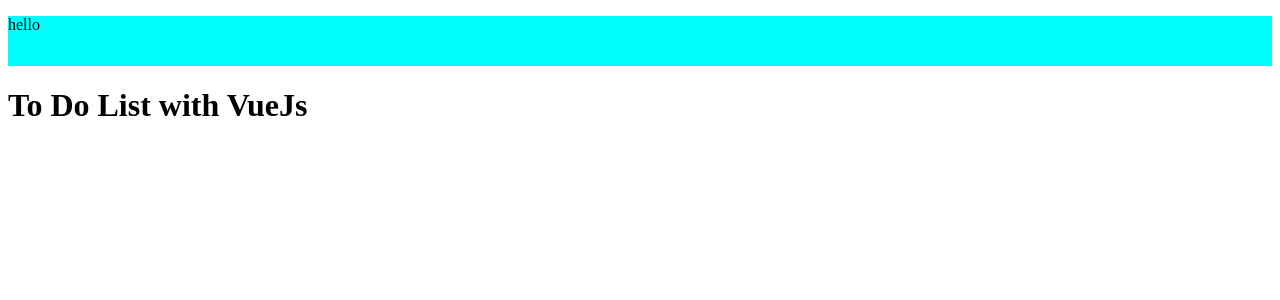
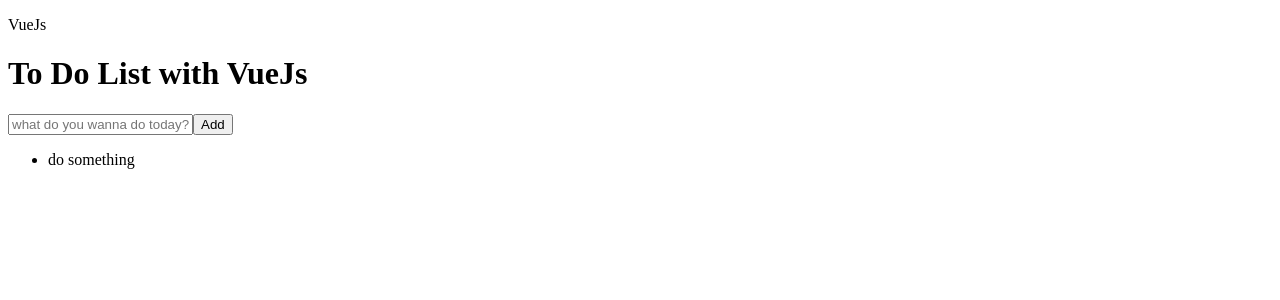
Before and after one commit to fadouaabdoul/ToDoListVueJs, a Vue app in the folder todolist/: page / in a window 1280 px wide. Shown: the top 300 px of the page. Built offline with nearby package versions, Linux system fonts and the light colour scheme.

Commit message:
add the backend

```diff
--- a/todolist/src/components/header.vue
+++ b/todolist/src/components/header.vue
@@ -1,6 +1,6 @@
 <template>
     <div class="header">
-        <p>hello</p>
+        <p>VueJs</p>
     </div>
 </template>
 
@@ -12,7 +12,6 @@
 
 <style scoped>
 .header{
-    height: 50px;
-    background-color: aqua;
+
 }
 </style>
--- a/todolist/src/components/todolist.vue
+++ b/todolist/src/components/todolist.vue
@@ -1,16 +1,39 @@
 <template>
   <div class="todolist">
+    <h1>To Do List with VueJs</h1>
+    <input type="text"  placeholder="what do you wanna do today?">
+    <button @click="add">Add</button>
 
-<h1>To Do List with VueJs</h1>
+    <ul>
+      <li v-for="todo in todos" :key="todo.task">{{todo.task}}</li>
+    </ul>
+
   </div>
 </template>
 
 <script>
 export default {
   name: 'todo-list',
-  props: {
+  props: {},
 
+  data(){
+    return {
+      title: [],
+      todos: [
+        { task: 'do something' }
+      ]
+    }
+  },
+  methods:{
+    add(){
+      this.todos.push( {});
+
+
+      console.log(JSON.stringify(this.todos))
+    }
   }
+
+
 }
 </script>
 
```
